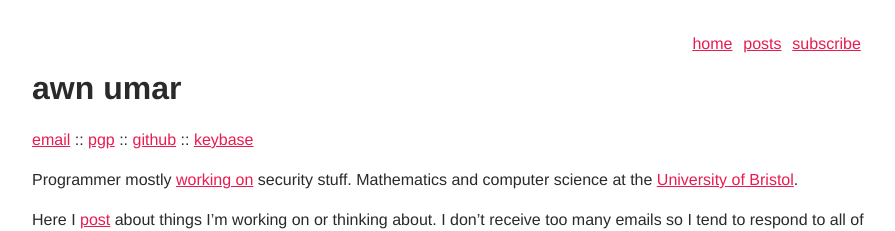
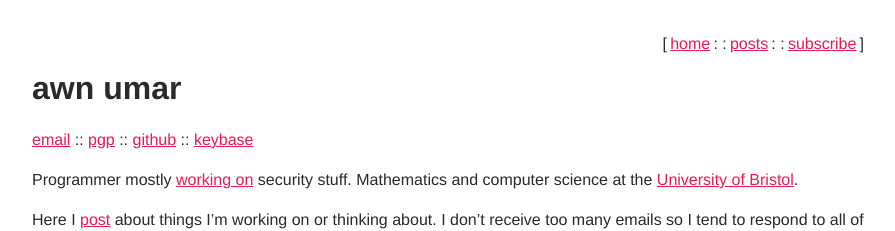
Before and after one commit to awnumar/spacetime.dev, a Jekyll site: the page built from index.md, in a window 1280 px wide. Shown: the top 231 px of the page, without its empty margins (192-1087 px from the left). Built offline with Jekyll 4.4.1, drawn with Linux system fonts in a browser that asks for light colours.

Commit message:
Change menu style

```diff
--- a/_layouts/default.html
+++ b/_layouts/default.html
@@ -3,9 +3,9 @@
 {% include head.html %}
 <body>
 <div class="menu">
-    <a href="/">home</a>
-    <a href="/posts">posts</a>
-    <a href="/feed.xml">subscribe</a>
+    [<a href="/">home</a>:
+    :<a href="/posts">posts</a>:
+    :<a href="/feed.xml">subscribe</a>]
 </div>
 <div class="main">
 {{ content }}
```
